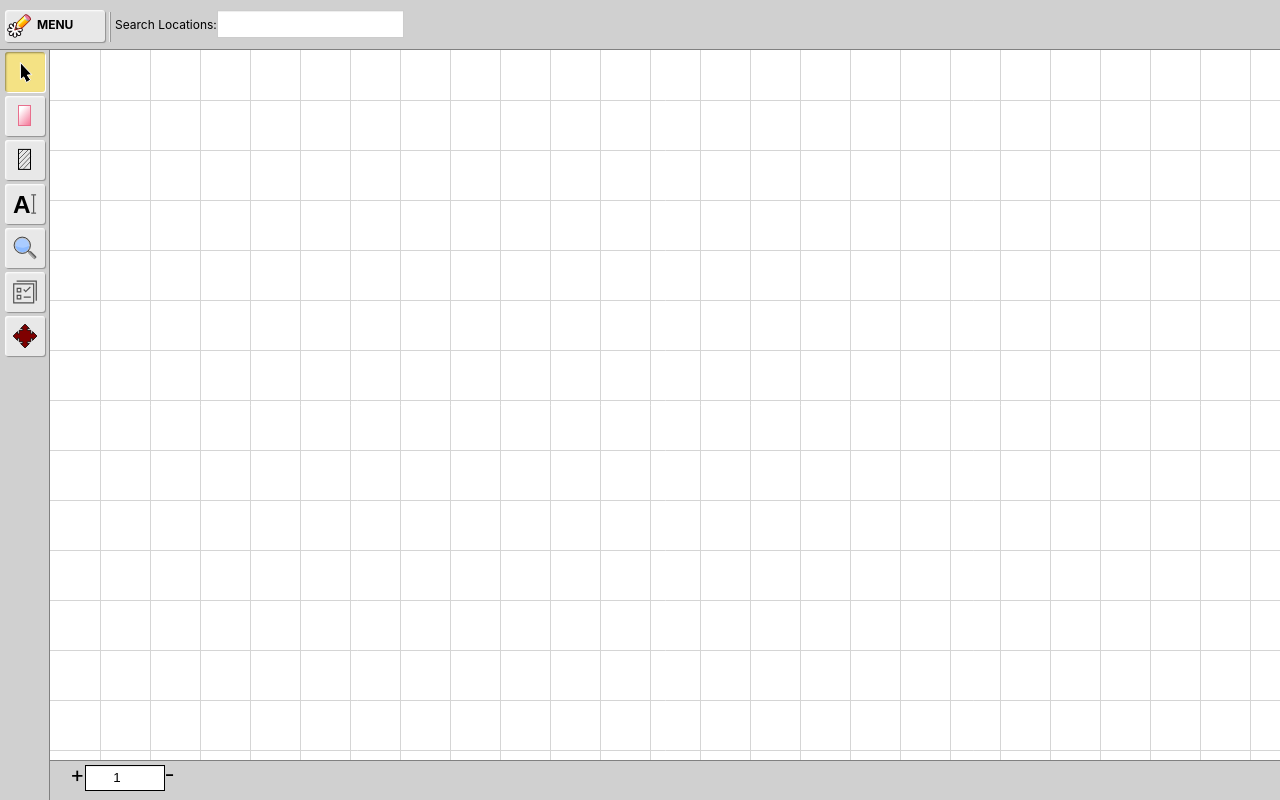
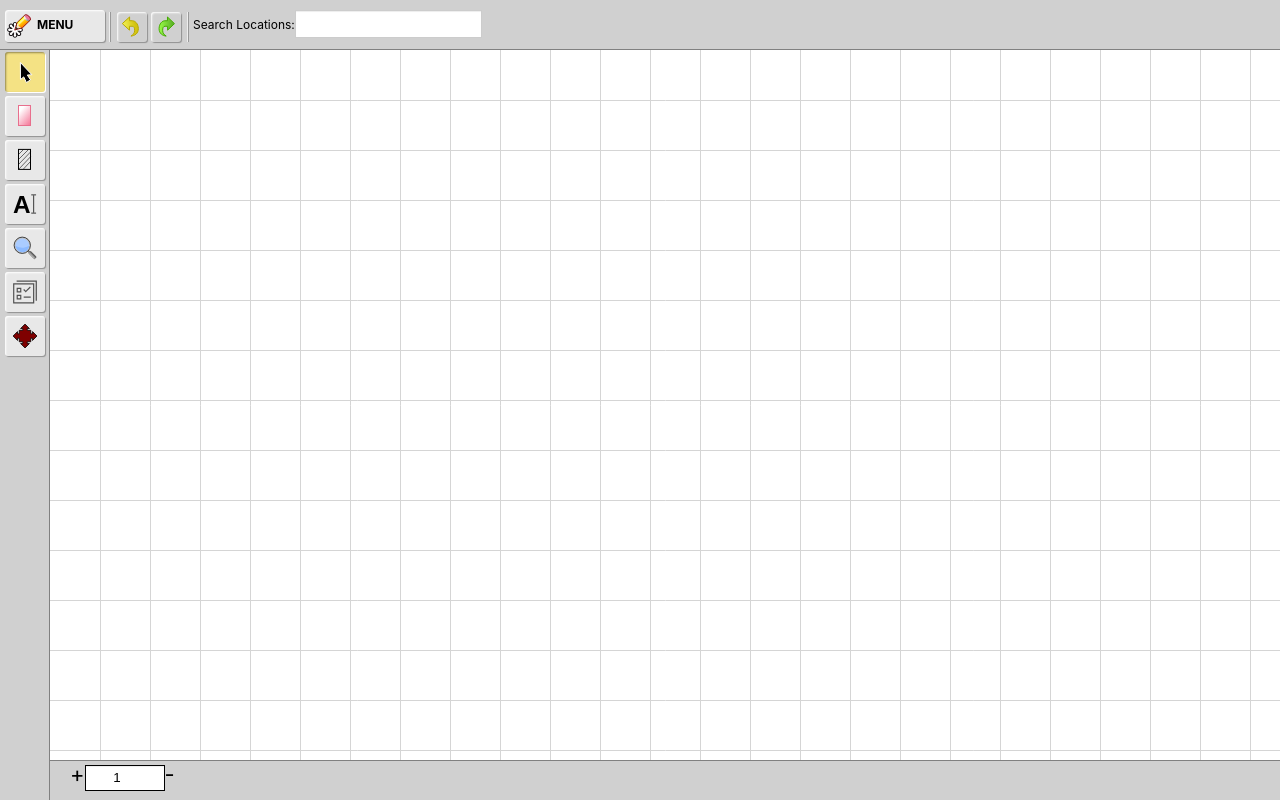
Before and after one commit to oracle0221/SketchBoard, a React (Create React App) app: page /#/layout in a window 1280 px wide. Built offline with nearby package versions, Linux system fonts and the light colour scheme.

Commit message:
undo,redo style

```diff
--- a/src/page/layout/index.js
+++ b/src/page/layout/index.js
@@ -15,6 +15,13 @@ export default ()=>{
           <div className="tools-top" >
               <div className="main_button" title="主菜单" >
                   <a >MENU</a>
+              </div>
+              <div className="sep" ></div>
+              <div className="top_button tool_undo" >
+                <div className="img" ></div>
+              </div>
+              <div className="top_button tool_redo" >
+                <div className="img" ></div>
               </div>
               <div className="sep" ></div>
               <div className="search_bar" >
--- a/src/page/layout/index.scss
+++ b/src/page/layout/index.scss
@@ -211,6 +211,26 @@ canvas{display:block;border: 1px solid black;margin:auto;background:#A0A0A0;}
 .tool_button:hover{background-color:#ffc;}
 .tool_button.current{background-color: #f4e284;box-shadow: inset 1px 1px 2px rgba(0,0,0,0.4), 1px 1px 0 white;}
 
+.top_button{
+  margin: 2px 2px 4px;
+  width:30px;height:30px;
+  box-shadow: inset 1px 1px 2px white, 1px 1px 1px rgba(0,0,0,0.3);
+  background-color: #E8E8E8;
+  cursor: pointer;
+  border-radius: 3px;
+
+  &:hover{
+    background-color: #ffc !important;
+  }
+
+  &:active{
+  	background-color:#f4e284 !important;
+    box-shadow: inset 1px 1px 2px rgba(0,0,0,0.4), 1px 1px 0 white !important;
+  }
+}
+
+.tool_undo{ background:url(../../assets/tool_undo.svg) center no-repeat;}
+.tool_redo{ background:url(../../assets/tool_redo.svg) center no-repeat;}
 
 /* 主工作区域 */
 .workarea{
```
